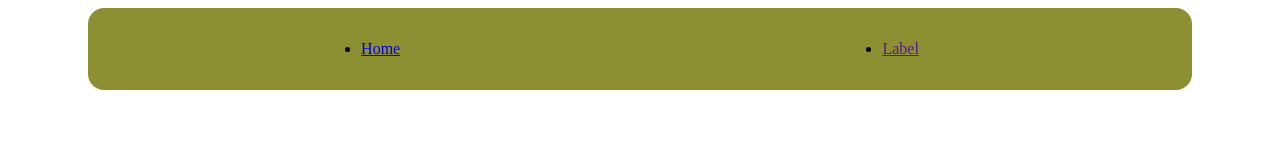
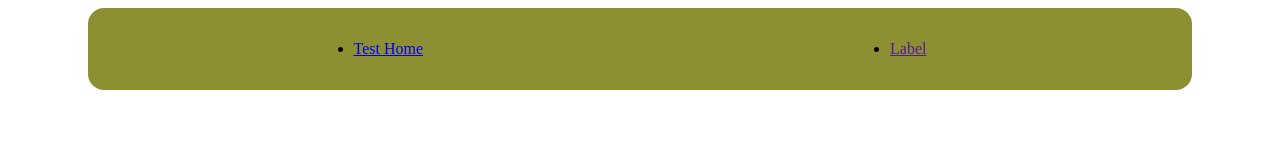
Before and after one commit to henrikhorluck/tdt4140-washlists, a Next.js app in the folder frontend/sif_vaskelister/: page / in a window 1280 px wide. Shown: the top 160 px of the page. Built offline with nearby package versions, Linux system fonts and the light colour scheme.

Commit message:
test commit

```diff
--- a/frontend/sif_vaskelister/components/nav.tsx
+++ b/frontend/sif_vaskelister/components/nav.tsx
@@ -7,7 +7,7 @@ const Nav = () => (
     <ul className={style.test}>
       <li>
         <Link href="https://www.siost.hiof.no/bolig">
-          <a>Home</a>
+          <a>Test Home</a>
         </Link>
       </li>
       {[{key: 0, href:"", label:"Label"}].map(({ key, href, label }) => (
```
